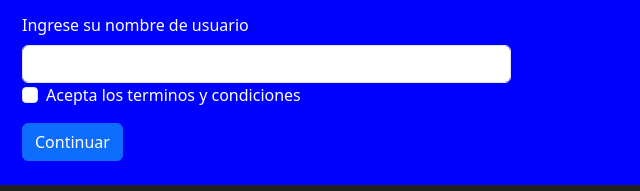
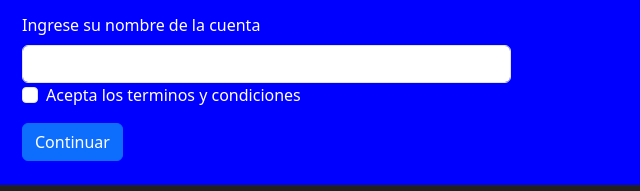
Before and after one commit to simoncaste/Tp-Final, a website: page paginas/registro.html in a window 1280 px wide. Shown: the part 265-456 px from the top of the page, 0-640 px from the left. Drawn offline with nearby package versions, Linux system fonts and the light colour scheme.

Commit message:
Modificaciones

```diff
--- a/paginas/registro.html
+++ b/paginas/registro.html
@@ -36,7 +36,7 @@
                     </div>
 
                     <div class="mb-3">
-                        <label for="exampleInputEmail1" class="form-label">Ingrese su nombre de usuario </label>
+                        <label for="exampleInputEmail1" class="form-label">Ingrese su nombre de la cuenta </label>
                         <input type="usuario" class="form-control" id="exampleInputEmail1" aria-describedby="emailHelp">
 
                     <div class="mb-3 form-check">
```
